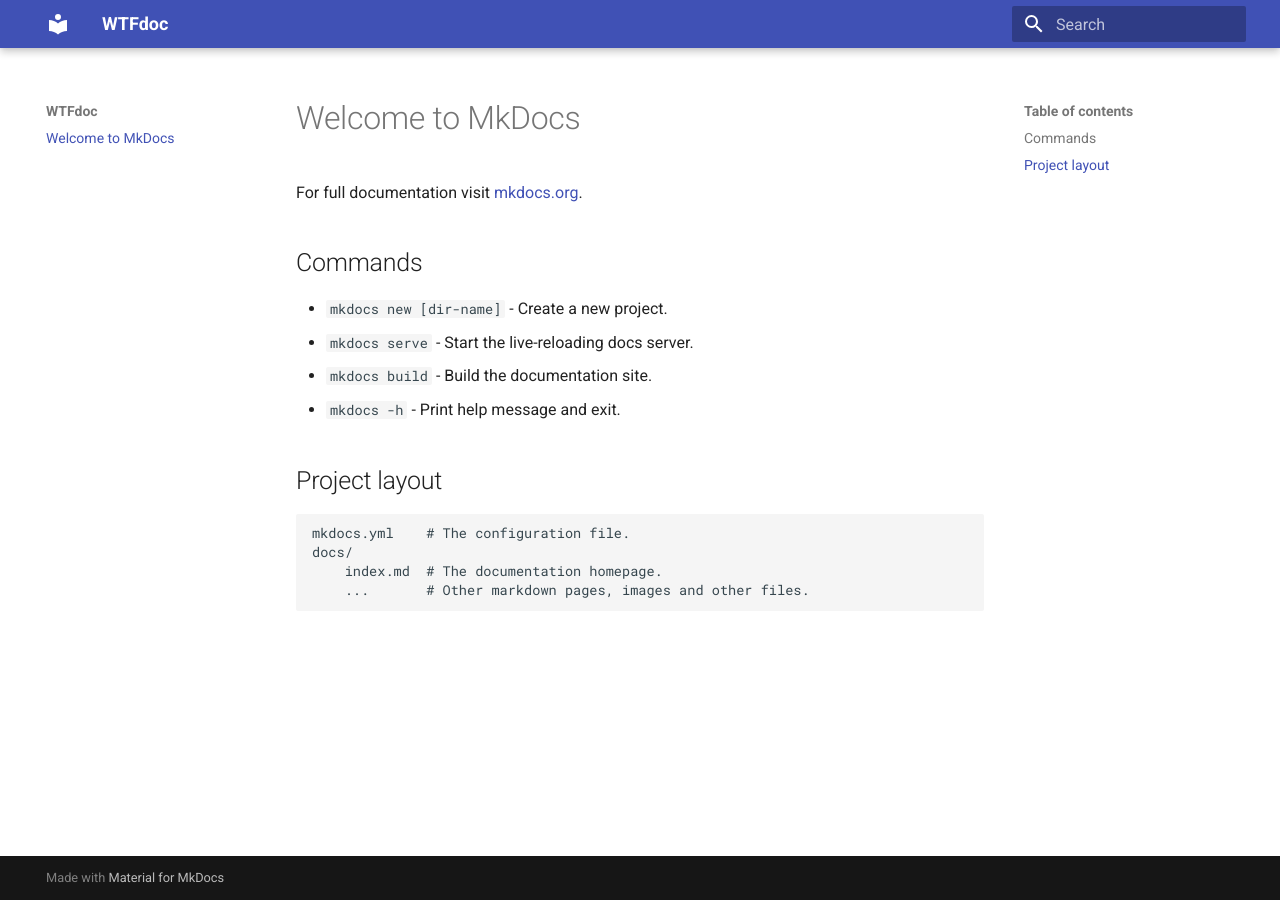
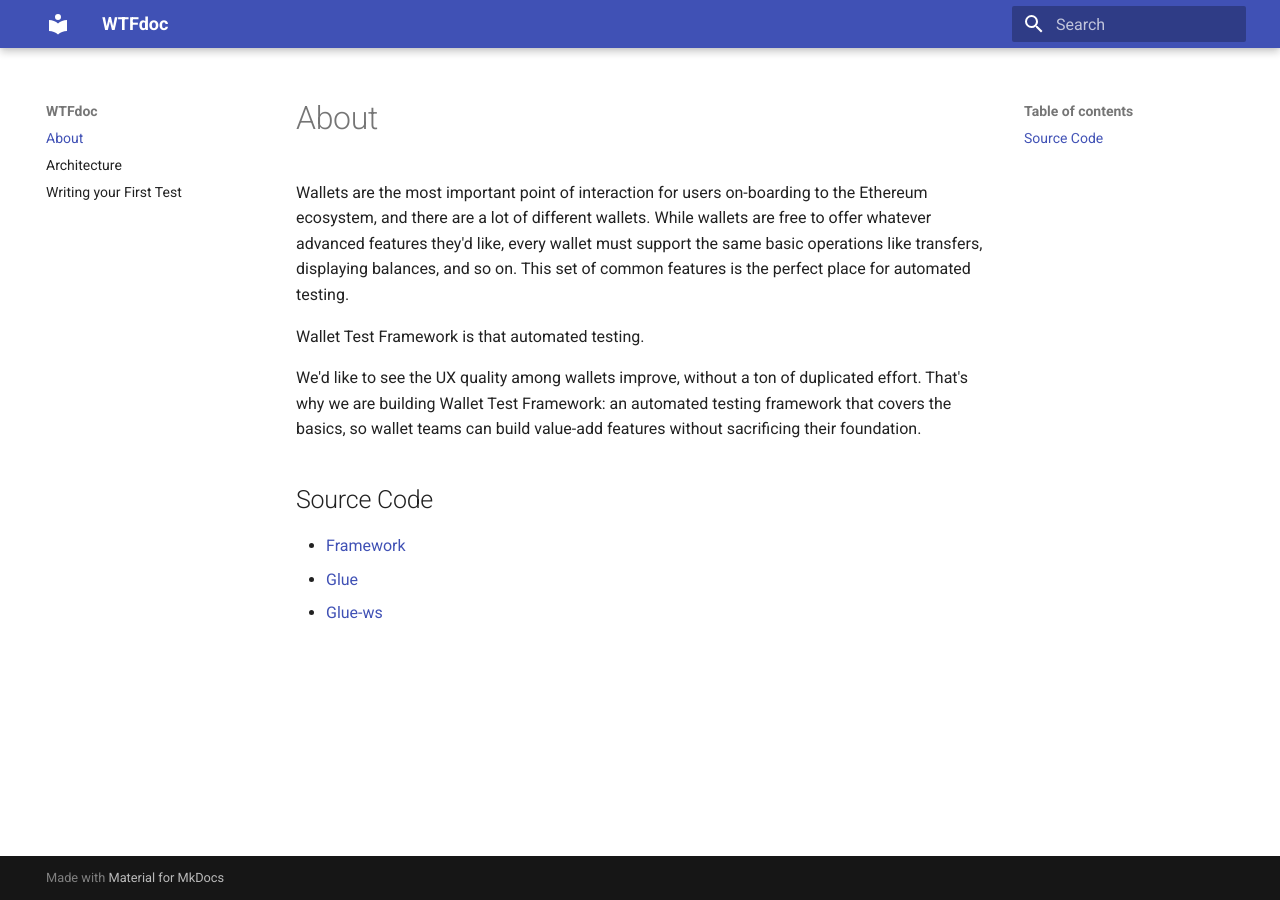
Before and after one commit to gaudren/WTFdoc, an MkDocs documentation site: the page built from docs/index.md, in a window 1280 px wide. Built offline with MkDocs 1.6.1 and Material for MkDocs 9.7.7, drawn with Linux system fonts in a browser that asks for light colours.

```diff
--- a/docs/index.md
+++ b/docs/index.md
@@ -1,17 +1,12 @@
-# Welcome to MkDocs
+# About
+Wallets are the most important point of interaction for users on-boarding to the Ethereum ecosystem, and there are a lot of different wallets. While wallets are free to offer whatever advanced features they'd like, every wallet must support the same basic operations like transfers, displaying balances, and so on. This set of common features is the perfect place for automated testing.
 
-For full documentation visit [mkdocs.org](https://www.mkdocs.org).
+Wallet Test Framework is that automated testing.
 
-## Commands
+We'd like to see the UX quality among wallets improve, without a ton of duplicated effort. That's why we are building Wallet Test Framework: an automated testing framework that covers the basics, so wallet teams can build value-add features without sacrificing their foundation.
 
-* `mkdocs new [dir-name]` - Create a new project.
-* `mkdocs serve` - Start the live-reloading docs server.
-* `mkdocs build` - Build the documentation site.
-* `mkdocs -h` - Print help message and exit.
+## Source Code
 
-## Project layout
-
-    mkdocs.yml    # The configuration file.
-    docs/
-        index.md  # The documentation homepage.
-        ...       # Other markdown pages, images and other files.
+* [Framework](https://github.com/Wallet-Test-Framework/framework)
+* [Glue](https://github.com/wallet-test-framework/glue)
+* [Glue-ws](https://github.com/wallet-test-framework/glue-ws)
--- a/mkdocs.yml
+++ b/mkdocs.yml
@@ -2,3 +2,13 @@
 site_url: https://gaudren.github.io/WTFdoc/
 theme:
   name: material
+  features:
+    - content.code.copy
+markdown_extensions:
+  - pymdownx.highlight:
+      anchor_linenums: true
+      line_spans: __span
+      pygments_lang_class: true
+  - pymdownx.inlinehilite
+  - pymdownx.snippets
+  - pymdownx.superfences
```
Also changed, not shown: docs/about.md (added, +14 -0 lines), docs/guide-testing.md (added, +111 -0 lines), docs/img/diagram.svg (added), docs/img/metamask.png (added).
